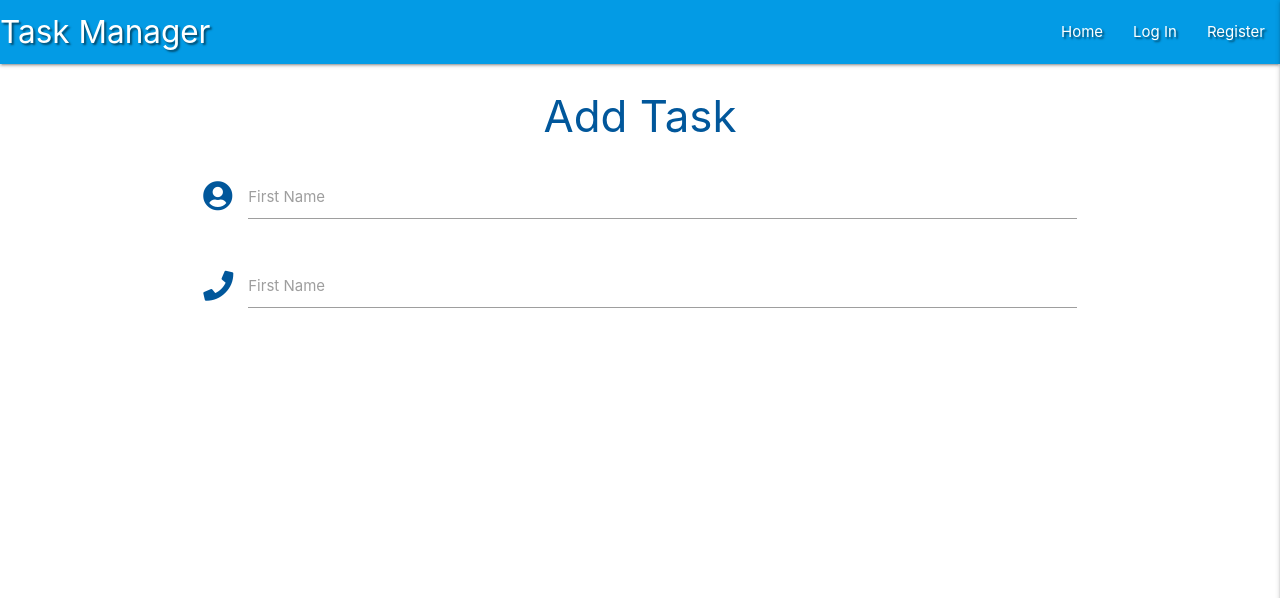
After one commit to mateuszniechwiej/flask_task_manager_project, a Flask app: page /add_task in a window 1280 px wide. The commit adds this page. Shown: the top 598 px of the page. Run offline with Flask 2, Linux system fonts and the light colour scheme; some libraries are stand-ins or nearby versions.

Commit message:
Create add_task template

```diff
--- a/app.py
+++ b/app.py
@@ -98,6 +98,11 @@ def logout():
     return redirect(url_for("login"))
 
 
+@app.route("/add_task")
+def add_task():
+    return render_template("add_task.html")
+
+
 if __name__ == "__main__":
     app.run(host=os.environ.get("IP"),
             port=int(os.environ.get("PORT")),
--- /dev/null
+++ b/templates/add_task.html
@@ -0,0 +1,22 @@
+{% extends "base.html" %}
+{% block content%}
+
+    <h3 class="light-blue-text text-darken-4 center-align">Add Task</h3>
+
+    <div class="row">
+        <form class="col s12" method="POST" action="">
+            <div class="row">
+                <div class="input-field col s12">
+                    <i class="fas fa-user-circle prefix light-blue-text text-darken-4"></i>
+                    <textarea id="icon_prefix2" class="materialize-textarea"></textarea>
+                    <label for="icon_prefix2">First Name</label>
+                </div>
+                <div class="input-field col s12">
+                    <i class="fas fa-phone prefix light-blue-text text-darken-4"></i>
+                    <textarea id="icon_prefix2" class="materialize-textarea"></textarea>
+                    <label for="icon_prefix2">First Name</label>
+                </div>
+            </div>
+        </form>
+    </div>
+{% endblock %}
--- a/templates/base.html
+++ b/templates/base.html
@@ -26,7 +26,7 @@
                     <li><a href="{{ url_for('get_tasks') }}">Home</a></li>
                     {% if session.user %}
                         <li><a href="{{ url_for('profile', username=session['user']) }}">Profile</a></li>
-                        <li><a href="#">New Task</a></li>
+                        <li><a href="{{ url_for('add_task') }}">New Task</a></li>
                         <li><a href="#">Manage Categories</a></li>
                         <li><a href="{{ url_for('logout') }}">Log Out</a></li>
                     {% else %}
@@ -44,7 +44,7 @@
             <li><a href="{{ url_for('get_tasks') }}">Home</a></li>
             {% if session.user %}
                 <li><a href="{{ url_for('profile', username=session['user']) }}">Profile</a></li>
-                <li><a href="#">New Task</a></li>
+                <li><a href="{{ url_for('add_task') }}">New Task</a></li>
                 <li><a href="#">Manage Categories</a></li>
                 <li><a href="{{ url_for('logout') }}">Log Out</a></li>
             {% else %}
```
